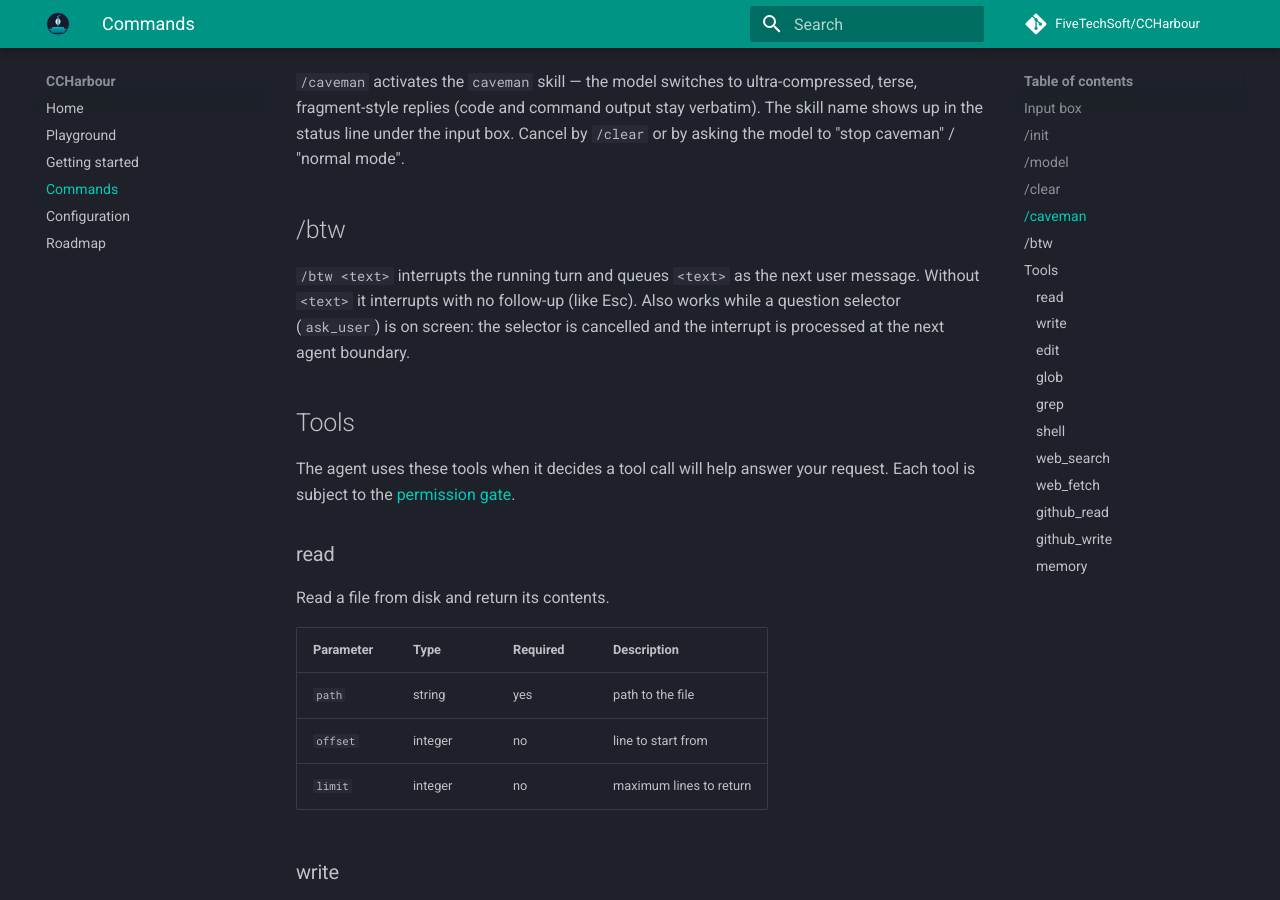
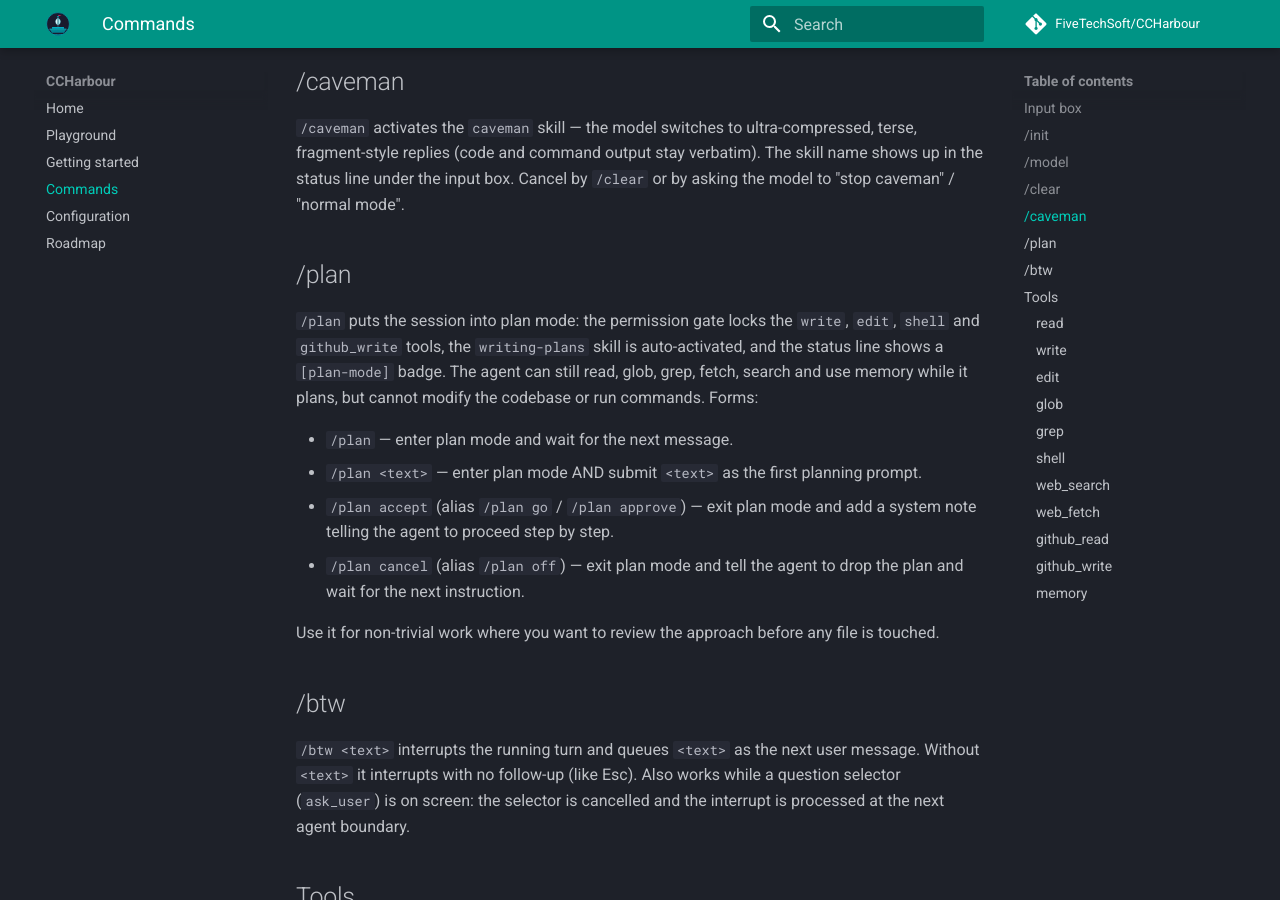
Before and after one commit to FiveTechSoft/CCHarbour, an MkDocs documentation site: the page built from pages/commands.md, in a window 1280 px wide and 900 px high, scrolled down 2155 px. Built offline with MkDocs 1.6.1 and Material for MkDocs 9.7.7, drawn with Linux system fonts in a browser that asks for light colours; comment, search, counter and statistics services are not loaded; some of the changed text lies outside the part shown.

Commit message:
release: v0.8.4 — plan mode, expanded skill library, wider banner
/plan locks write/edit/shell at the permission gate, auto-activates the
writing-plans skill, and shows [plan-mode] in the status line. /plan
<text> also dispatches the text as the first planning prompt; /plan
accept (or /plan go/approve) unlocks the gate and tells the agent to
proceed; /plan cancel (or /plan off) drops the plan.

Adds five process-discipline skills (brainstorming, writing-plans, tdd,
debugging, code-review) with EN+ES auto-triggers. Banner and input box
widened from 99 to 123 columns (117 inside the box).

```diff
--- a/pages/commands.md
+++ b/pages/commands.md
@@ -10,6 +10,7 @@ assistant.
 | `/model [name]` | show the current model, or switch to `<name>`   |
 | `/clear`        | wipe the screen and reset the conversation      |
 | `/caveman`      | activate the caveman skill (terse replies)      |
+| `/plan [text]`  | enter plan mode (locks write/edit/shell)        |
 | `/btw <text>`   | interrupt the running turn; answer `<text>` next |
 | `/exit`         | quit (alias `/quit`)                            |
 
@@ -72,6 +73,25 @@ and skills currently active in the status line.
 terse, fragment-style replies (code and command output stay verbatim). The skill
 name shows up in the status line under the input box. Cancel by `/clear` or by
 asking the model to "stop caveman" / "normal mode".
+
+## /plan
+
+`/plan` puts the session into plan mode: the permission gate locks the
+`write`, `edit`, `shell` and `github_write` tools, the `writing-plans` skill
+is auto-activated, and the status line shows a `[plan-mode]` badge. The agent
+can still read, glob, grep, fetch, search and use memory while it plans, but
+cannot modify the codebase or run commands. Forms:
+
+- `/plan` — enter plan mode and wait for the next message.
+- `/plan <text>` — enter plan mode AND submit `<text>` as the first planning
+  prompt.
+- `/plan accept` (alias `/plan go` / `/plan approve`) — exit plan mode and
+  add a system note telling the agent to proceed step by step.
+- `/plan cancel` (alias `/plan off`) — exit plan mode and tell the agent to
+  drop the plan and wait for the next instruction.
+
+Use it for non-trivial work where you want to review the approach before any
+file is touched.
 
 ## /btw
 
```
Also changed, not shown: README.md (+10 -1 lines), releasenotes.md (+33 -2 lines), 6 other files.
